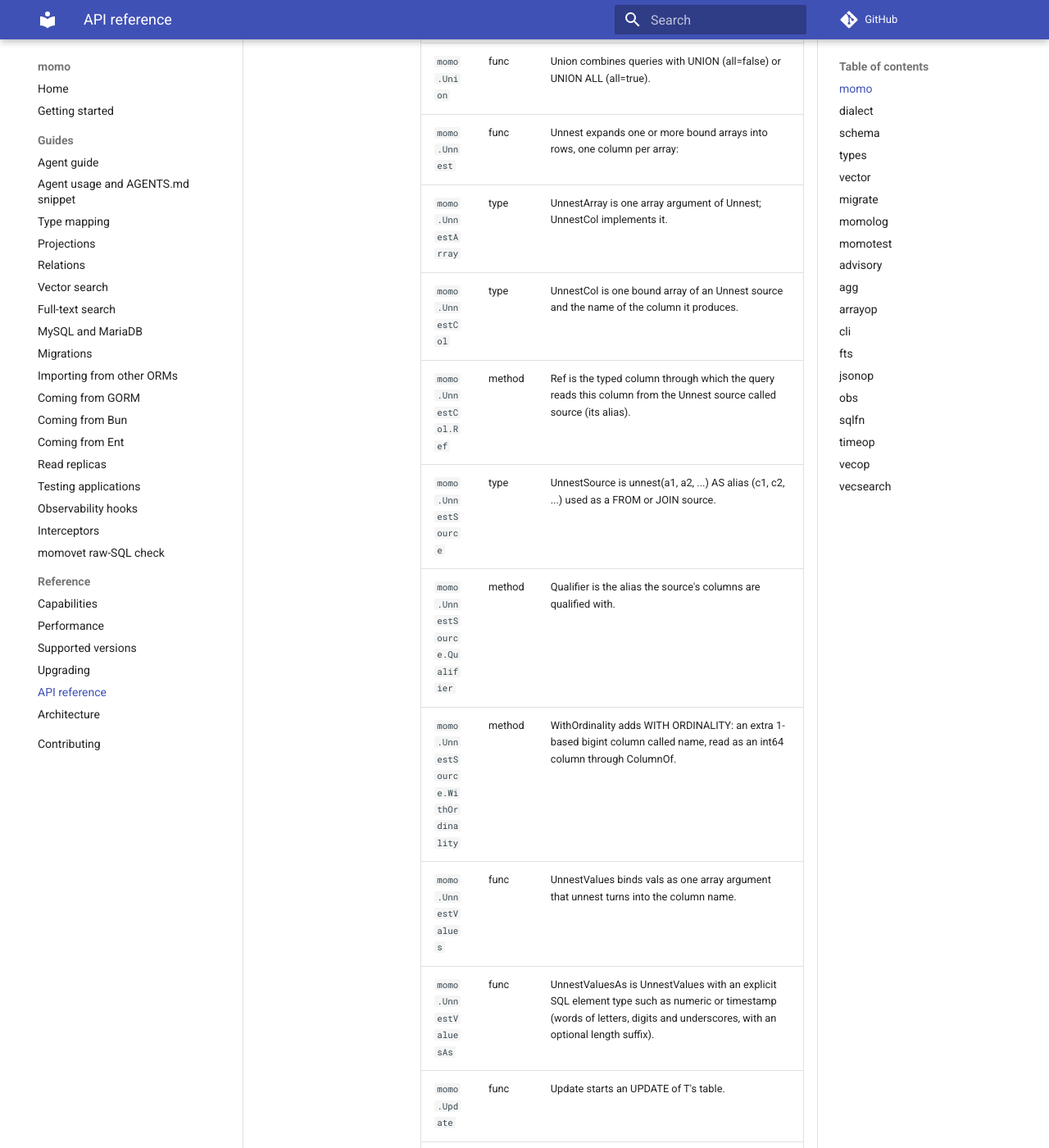
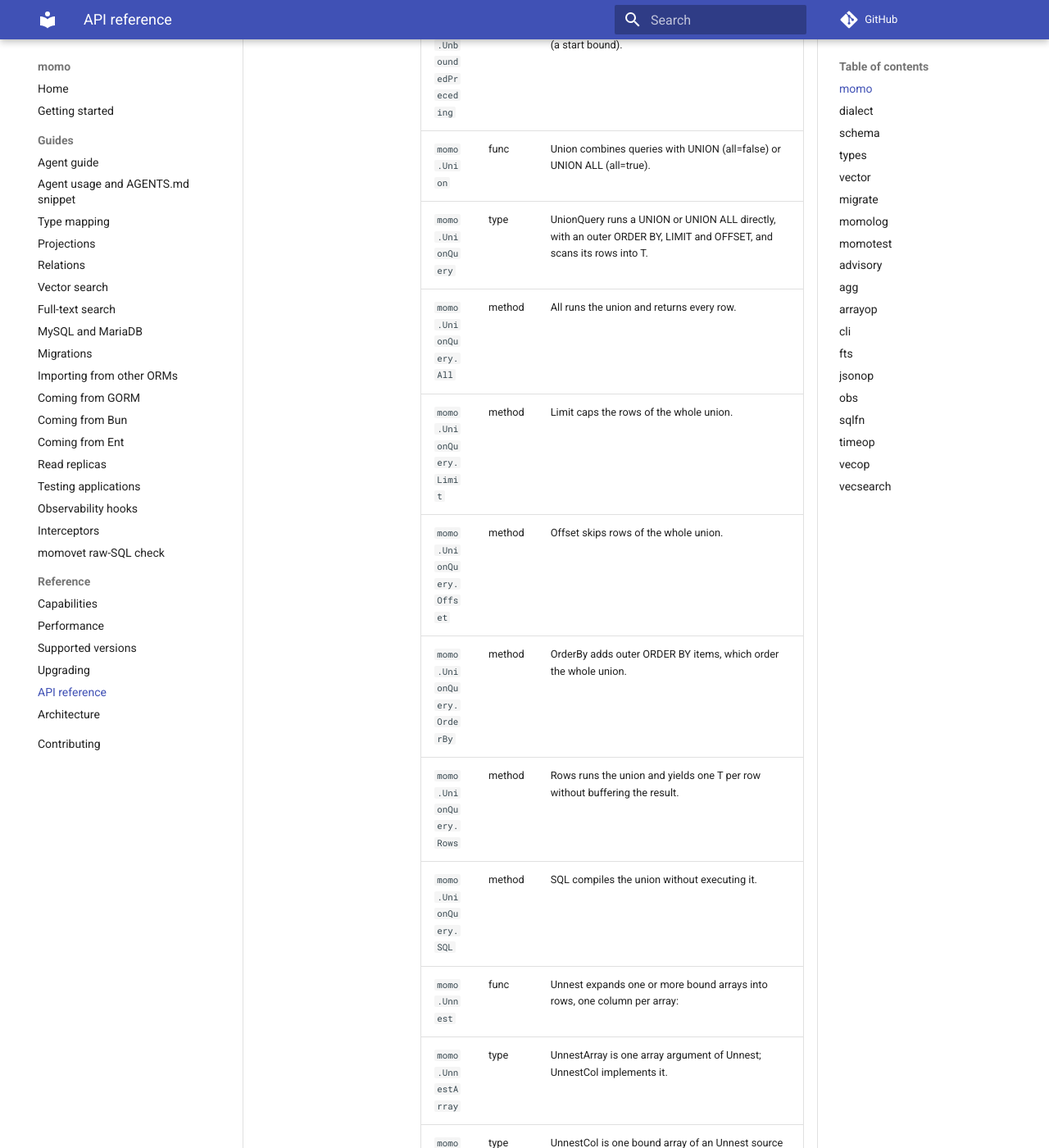
Before and after one commit to azrtydxb/momo, an MkDocs documentation site: the page built from docs/reference.md, in a window 1280 px wide and 1400 px high, scrolled down 64708 px. Shown: the whole window at 82% size. Built offline with MkDocs 1.6.1 and Material for MkDocs 9.7.7, drawn with Linux system fonts in a browser that asks for light colours; comment, search, counter and statistics services are not loaded; the version menu is left out; some of the changed text lies outside the part shown.

Commit message:
docs(reference): regenerate for SelectUnion and UnionQuery (#99)

```diff
--- a/docs/reference.md
+++ b/docs/reference.md
@@ -514,6 +514,7 @@ Import path: `github.com/azrtydxb/momo`
 | `momo.SelectQuery.WithDeleted`         | method | WithDeleted includes soft-deleted rows for models with a soft-delete column (they are excluded by default).                                                                                                                                                                       |
 | `momo.SelectQuery.WithRecursive`       | method | WithRecursive adds a recursive CTE; q is typically a UNION ALL built with SQL or Union.                                                                                                                                                                                           |
 | `momo.SelectQuery.WithTableName`       | method | WithTableName replaces the FROM table name at runtime, for example to run one query shape over several identically shaped tables.                                                                                                                                                 |
+| `momo.SelectUnion`                     | func   | SelectUnion starts a top-level UNION (all=false) or UNION ALL (all=true) of members, whose rows scan into T.                                                                                                                                                                      |
 | `momo.Series`                          | type   | Series is a generate_series(...) source producing one column of type T.                                                                                                                                                                                                           |
 | `momo.Series.Column`                   | method | Column is the typed column the series produces.                                                                                                                                                                                                                                   |
 | `momo.Series.Qualifier`                | method | Qualifier is the alias the source's column is qualified with.                                                                                                                                                                                                                     |
@@ -551,6 +552,13 @@ Import path: `github.com/azrtydxb/momo`
 | `momo.UnboundedFollowing`              | func   | UnboundedFollowing is UNBOUNDED FOLLOWING (an end bound).                                                                                                                                                                                                                         |
 | `momo.UnboundedPreceding`              | func   | UnboundedPreceding is UNBOUNDED PRECEDING (a start bound).                                                                                                                                                                                                                        |
 | `momo.Union`                           | func   | Union combines queries with UNION (all=false) or UNION ALL (all=true).                                                                                                                                                                                                            |
+| `momo.UnionQuery`                      | type   | UnionQuery runs a UNION or UNION ALL directly, with an outer ORDER BY, LIMIT and OFFSET, and scans its rows into T.                                                                                                                                                               |
+| `momo.UnionQuery.All`                  | method | All runs the union and returns every row.                                                                                                                                                                                                                                         |
+| `momo.UnionQuery.Limit`                | method | Limit caps the rows of the whole union.                                                                                                                                                                                                                                           |
+| `momo.UnionQuery.Offset`               | method | Offset skips rows of the whole union.                                                                                                                                                                                                                                             |
+| `momo.UnionQuery.OrderBy`              | method | OrderBy adds outer ORDER BY items, which order the whole union.                                                                                                                                                                                                                   |
+| `momo.UnionQuery.Rows`                 | method | Rows runs the union and yields one T per row without buffering the result.                                                                                                                                                                                                        |
+| `momo.UnionQuery.SQL`                  | method | SQL compiles the union without executing it.                                                                                                                                                                                                                                      |
 | `momo.Unnest`                          | func   | Unnest expands one or more bound arrays into rows, one column per array:                                                                                                                                                                                                          |
 | `momo.UnnestArray`                     | type   | UnnestArray is one array argument of Unnest; UnnestCol implements it.                                                                                                                                                                                                             |
 | `momo.UnnestCol`                       | type   | UnnestCol is one bound array of an Unnest source and the name of the column it produces.                                                                                                                                                                                          |
```
